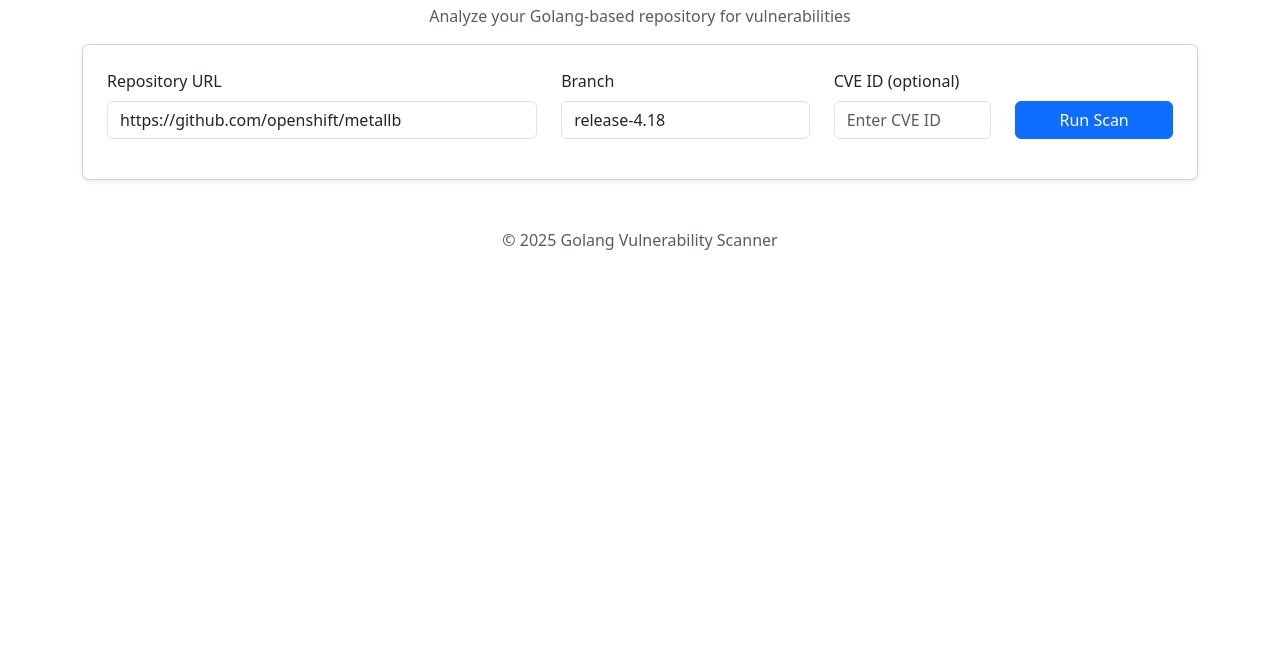
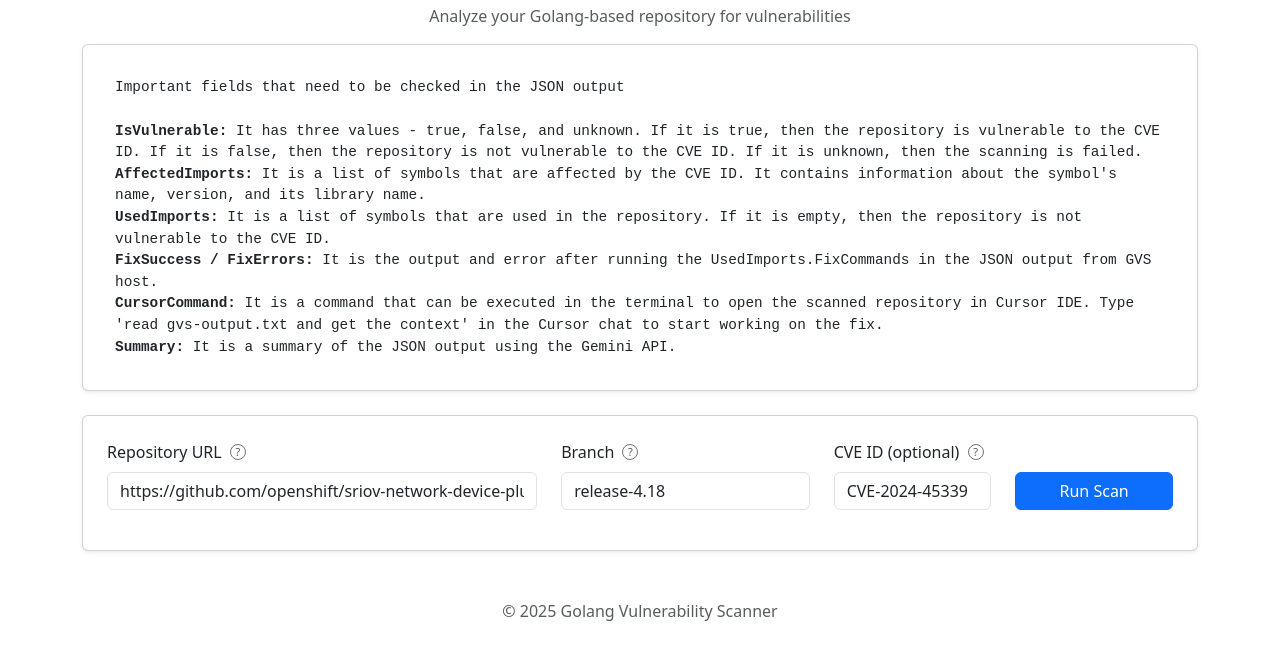
Before and after one commit to k37y/gvs, a plain HTML site: page site/index.html in a window 1280 px wide. Shown: the part 90-750 px from the top of the page. Drawn offline with nearby package versions, Linux system fonts and the light colour scheme.

Commit message:
refactor: Improve index.html
- Add tooltip for each form fields
- Add help card for output field description
- Add value for CVE form field
- Change Repository form field

Signed-off-by: Vinu K <kevy.vinu@gmail.com>

```diff
--- a/site/index.html
+++ b/site/index.html
@@ -10,19 +10,48 @@
 	<body class="container mt-5">
 		<h2 class="text-center">Golang Vulnerability Scanner</h2>
 		<p class="text-center text-muted">Analyze your Golang-based repository for vulnerabilities</p>
+		<div class="card p-3 shadow-sm mb-4">
+			<code class="d-block text-dark rounded p-3 text-start" style="font-size: 0.9em;">
+				Important fields that need to be checked in the JSON output<br><br>
+				<strong>IsVulnerable:</strong> It has three values - true, false, and unknown. If it is true, then the repository is vulnerable to the CVE ID. If it is false, then the repository is not vulnerable to the CVE ID. If it is unknown, then the scanning is failed.<br>
+				<strong>AffectedImports:</strong> It is a list of symbols that are affected by the CVE ID. It contains information about the symbol's name, version, and its library name.<br>
+				<strong>UsedImports:</strong> It is a list of symbols that are used in the repository. If it is empty, then the repository is not vulnerable to the CVE ID.<br>
+				<strong>FixSuccess / FixErrors:</strong> It is the output and error after running the UsedImports.FixCommands in the JSON output from GVS host.<br>
+				<strong>CursorCommand:</strong> It is a command that can be executed in the terminal to open the scanned repository in Cursor IDE. Type 'read gvs-output.txt and get the context' in the Cursor chat to start working on the fix.<br>
+				<strong>Summary:</strong> It is a summary of the JSON output using the Gemini API.<br>
+			</code>
+		</div>
 		<div class="card p-4 shadow-sm">
 			<div class="row mb-3 align-items-end">
 				<div class="col-md-5">
-					<label for="repo" class="form-label">Repository URL</label>
-					<input type="text" id="repo" class="form-control" placeholder="Enter repo URL" value="https://github.com/openshift/metallb">
+					<label for="repo" class="form-label">
+						Repository URL
+						<span class="d-inline-flex align-items-center justify-content-center ms-1 text-muted"
+							  style="width: 16px; height: 16px; border-radius: 50%; border: 1px solid #6c757d; font-size: 11px; cursor: help; vertical-align: middle; transform: translateY(-2px);"
+							  data-bs-toggle="tooltip" data-bs-placement="top"
+							  title="Git repository URL from GitHub, GitLab, Bitbucket, etc. Must be publicly accessible.">?</span>
+					</label>
+					<input type="text" id="repo" class="form-control" placeholder="Enter repo URL" value="https://github.com/openshift/sriov-network-device-plugin">
 				</div>
 				<div class="col-md-3">
-					<label for="branch" class="form-label">Branch</label>
+					<label for="branch" class="form-label">
+						Branch
+						<span class="d-inline-flex align-items-center justify-content-center ms-1 text-muted"
+							  style="width: 16px; height: 16px; border-radius: 50%; border: 1px solid #6c757d; font-size: 11px; cursor: help; vertical-align: middle; transform: translateY(-2px);"
+							  data-bs-toggle="tooltip" data-bs-placement="top"
+							  title="Specific branch to scan (e.g., main, master, develop, release-4.18). The scanner will checkout this branch before analysis.">?</span>
+					</label>
 					<input type="text" id="branch" class="form-control" placeholder="Enter branch name" value="release-4.18">
 				</div>
 				<div class="col-md-2">
-					<label for="cve" class="form-label">CVE ID (optional)</label>
-					<input type="text" id="cve" class="form-control" placeholder="Enter CVE ID">
+					<label for="cve" class="form-label">
+						CVE ID (optional)
+						<span class="d-inline-flex align-items-center justify-content-center ms-1 text-muted"
+							  style="width: 16px; height: 16px; border-radius: 50%; border: 1px solid #6c757d; font-size: 11px; cursor: help; vertical-align: middle; transform: translateY(-2px);"
+							  data-bs-toggle="tooltip" data-bs-placement="top"
+							  title="Specific CVE identifier to check (e.g., CVE-2024-45338). If left empty, scans for all known Go vulnerabilities in the repository.">?</span>
+					</label>
+					<input type="text" id="cve" class="form-control" placeholder="Enter CVE ID" value="CVE-2024-45339">
 				</div>
 				<div class="col-md-2 text-end">
 					<button id="scanButton" class="btn btn-primary w-100" onclick="runScan()">Run Scan</button>
@@ -32,6 +61,15 @@
 		<div id="output" class="result-card"></div>
 		<script src="script.js"></script>
 		<script src="https://cdn.jsdelivr.net/npm/bootstrap@5.3.0/dist/js/bootstrap.bundle.min.js"></script>
+		<script>
+			// Initialize Bootstrap tooltips
+			document.addEventListener('DOMContentLoaded', function () {
+				var tooltipTriggerList = [].slice.call(document.querySelectorAll('[data-bs-toggle="tooltip"]'));
+				var tooltipList = tooltipTriggerList.map(function (tooltipTriggerEl) {
+					return new bootstrap.Tooltip(tooltipTriggerEl);
+				});
+			});
+		</script>
 		<footer class="mt-5 pb-4 text-center text-muted">&copy; 2025 Golang Vulnerability Scanner</footer>
 	</body>
 </html>
```
